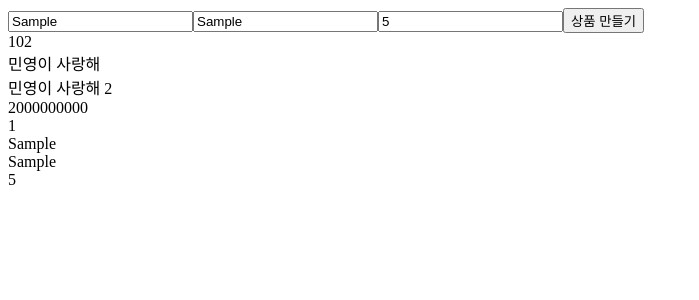
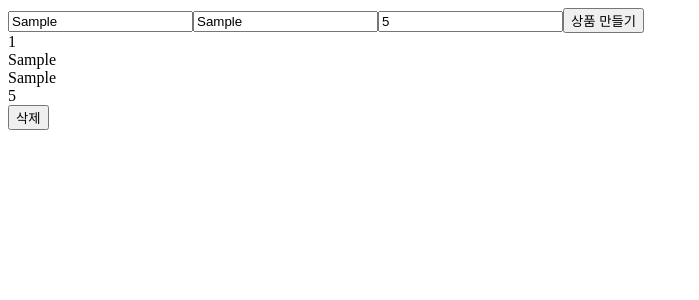
Before and after one commit to woogamjaa/gamjamarket, a React (Create React App) app in the folder client/: page / in a window 1280 px wide. Both pictures are taken after typing "Sample", "Sample", "5" into the empty fields and a click on the input "상품 만들기". Shown: the top 300 px of the page, without its empty margins (0-699 px from the left). Built offline with nearby package versions, Linux system fonts and the light colour scheme.

Commit message:
init : 상품 목록 삭제하기 filter 메서드 사용하기
1. 렌더링 로직 변경 product.id 를 id 로 렌더하게
2. 삭제하기 버튼 만들기
3. onClick에 setProducts(products.filter((products)=> products.id !== id))

```diff
--- a/client/src/App.tsx
+++ b/client/src/App.tsx
@@ -10,12 +10,6 @@ interface ProductType {
 
 function App() {
   const [products , setProducts ] = useState<ProductType[]>([
-    {
-    id: 102,
-    name: '민영이 사랑해',
-    explanation: '민영이 사랑해 2 ',
-    price: 2000000000
-    },
   ]);
   const [name, setName] = useState('');
   const [explanation, setExplanation] = useState('');
@@ -40,12 +34,15 @@ function App() {
       <input type="submit" value="상품 만들기"/>
     </form>
 
-    {products.map((product) => (
-      <div key={product.id}>
-        <div>{product.id}</div>
-        <div>{product.name}</div>
-        <div>{product.explanation}</div>
-        <div>{product.price}</div>
+    {products.map(({id, name, price, explanation}) => (
+      <div key={id}>
+        <div>{id}</div>
+        <div>{name}</div>
+        <div>{explanation}</div>
+        <div>{price}</div>
+        <button type="button" onClick={()=>
+          setProducts(products.filter((products)=> products.id !== id))}>삭제
+        </button>
       </div>
     ))}
     </>
```
